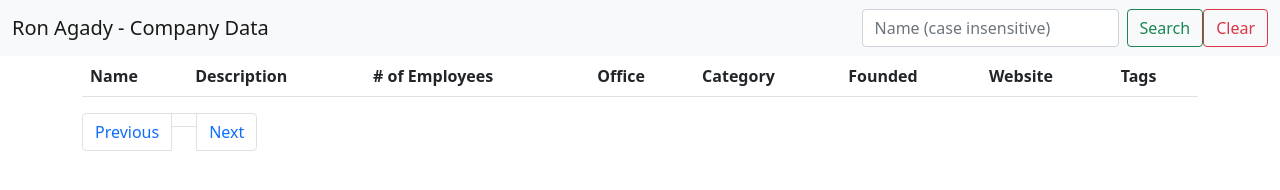
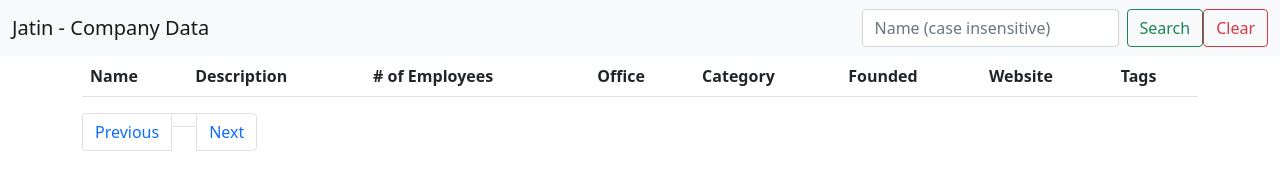
Before and after one commit to nightowl2002/123, a website: page index.html in a window 1280 px wide. Drawn offline with nearby package versions, Linux system fonts and the light colour scheme; no server answers.

Commit message:
Update index.html

```diff
--- a/index.html
+++ b/index.html
@@ -24,7 +24,7 @@
 <body>
     <nav class="navbar navbar-expand-lg navbar-light bg-light">
         <div class="container-fluid">
-          <a class="navbar-brand" href="#">Ron Agady - Company Data</a>
+          <a class="navbar-brand" href="#">Jatin - Company Data</a>
           <button class="navbar-toggler" type="button" data-bs-toggle="collapse" data-bs-target="#navbarSupportedContent" aria-controls="navbarSupportedContent" aria-expanded="false" aria-label="Toggle navigation">
             <span class="navbar-toggler-icon"></span>
           </button>
```
